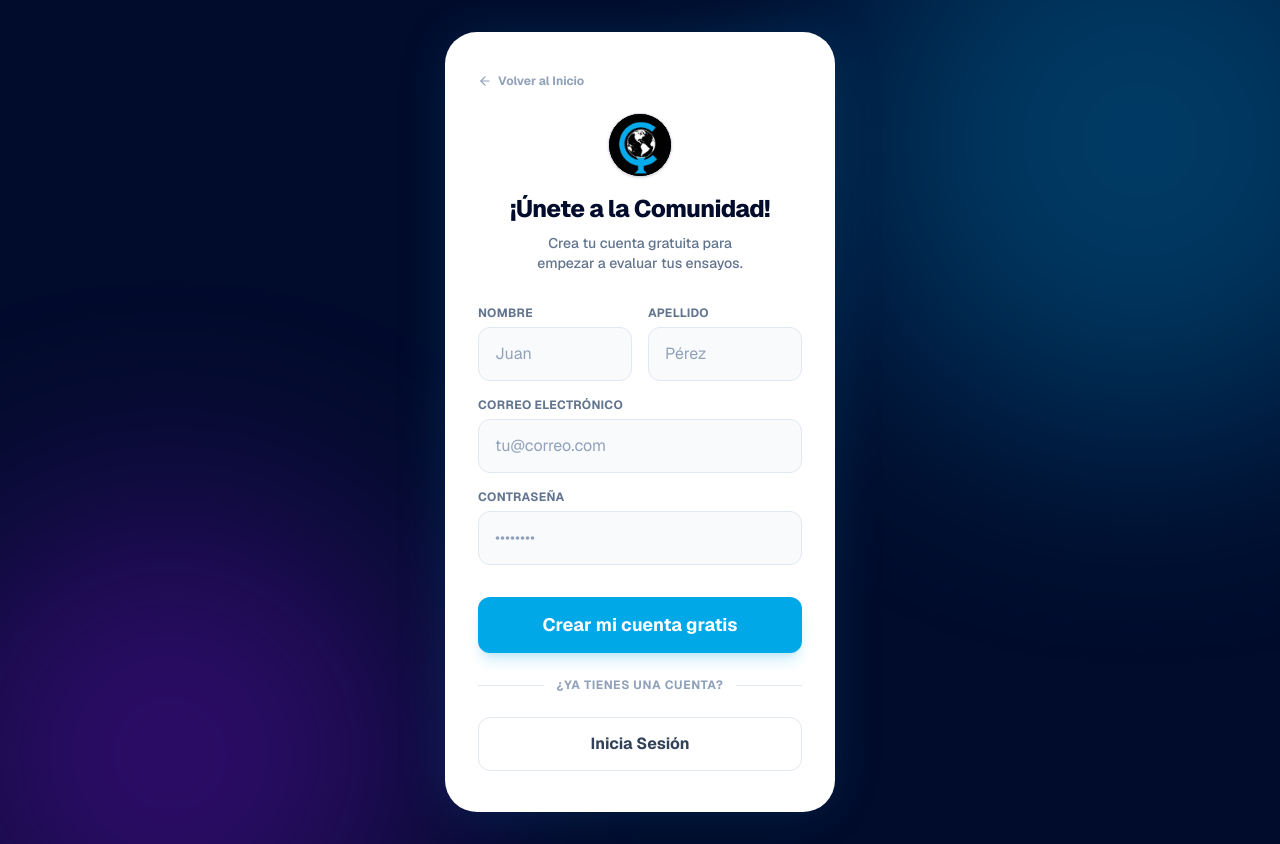
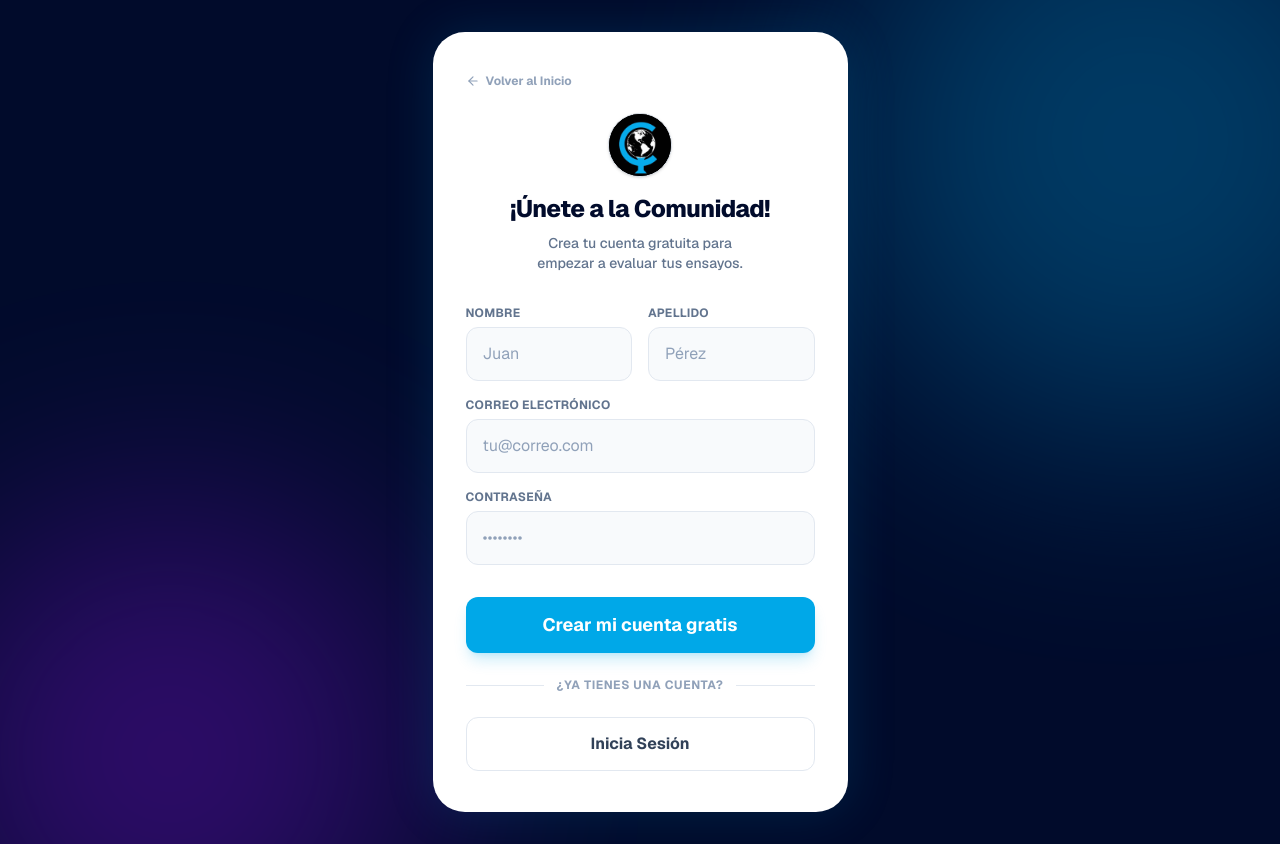
Before and after one commit to yami15j/sop-project, a Next.js app: page /signup in a window 1280 px wide. Built offline with nearby package versions, Linux system fonts and the light colour scheme.

Commit message:
Ajustar ancho de signup a 415px

```diff
--- a/src/app/signup/page.tsx
+++ b/src/app/signup/page.tsx
@@ -23,7 +23,7 @@ export default function SignupPage({
         <div className="absolute -bottom-40 -left-20 w-[500px] h-[500px] bg-purple-600 rounded-full blur-[120px]"></div>
       </div>
 
-      <div className="w-full max-w-[390px] rounded-3xl sm:rounded-[32px] border border-white/10 bg-white px-5 py-6 sm:px-8 sm:py-10 shadow-[0_0_50px_rgba(0,168,232,0.15)] relative z-10">
+      <div className="w-full max-w-[415px] rounded-3xl sm:rounded-[32px] border border-white/10 bg-white px-5 py-6 sm:px-8 sm:py-10 shadow-[0_0_50px_rgba(0,168,232,0.15)] relative z-10">
 
         {/* Botón de regreso dentro de la tarjeta */}
         <div className="mb-6 flex justify-start">
```
